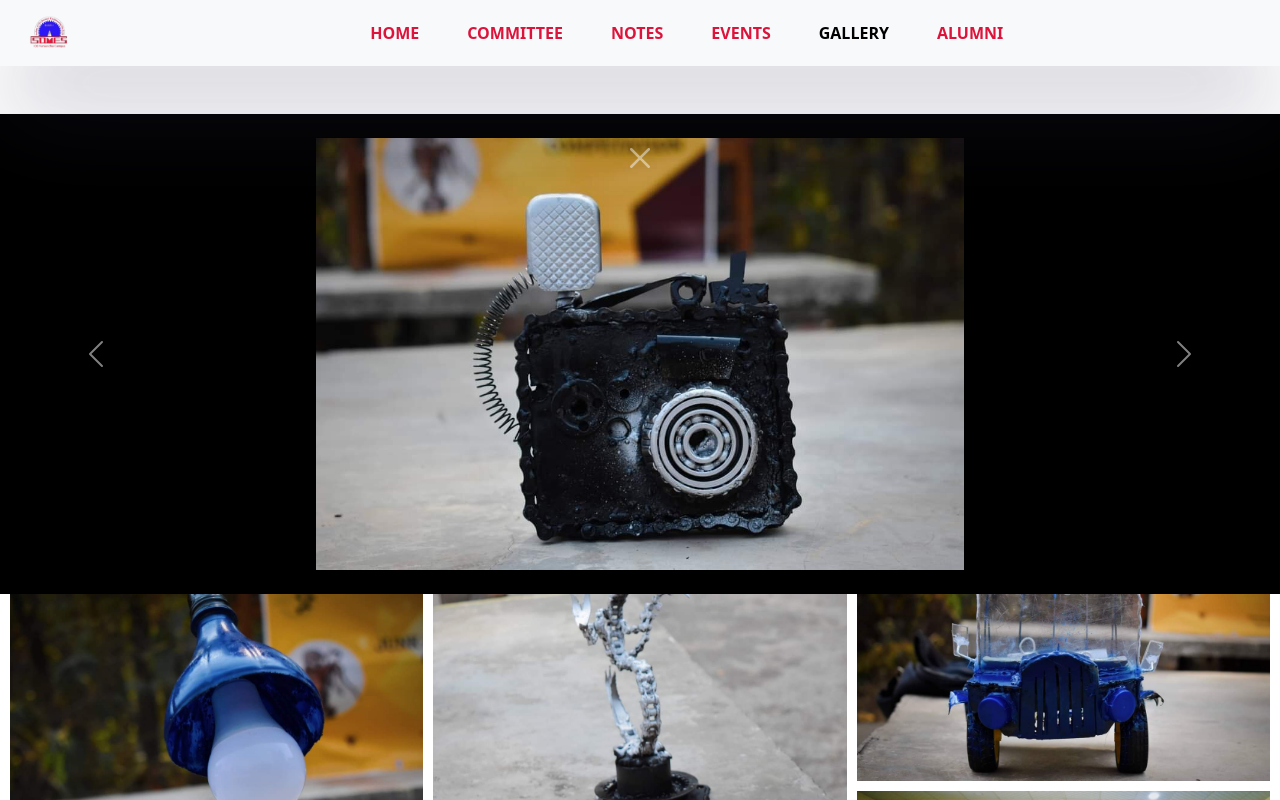
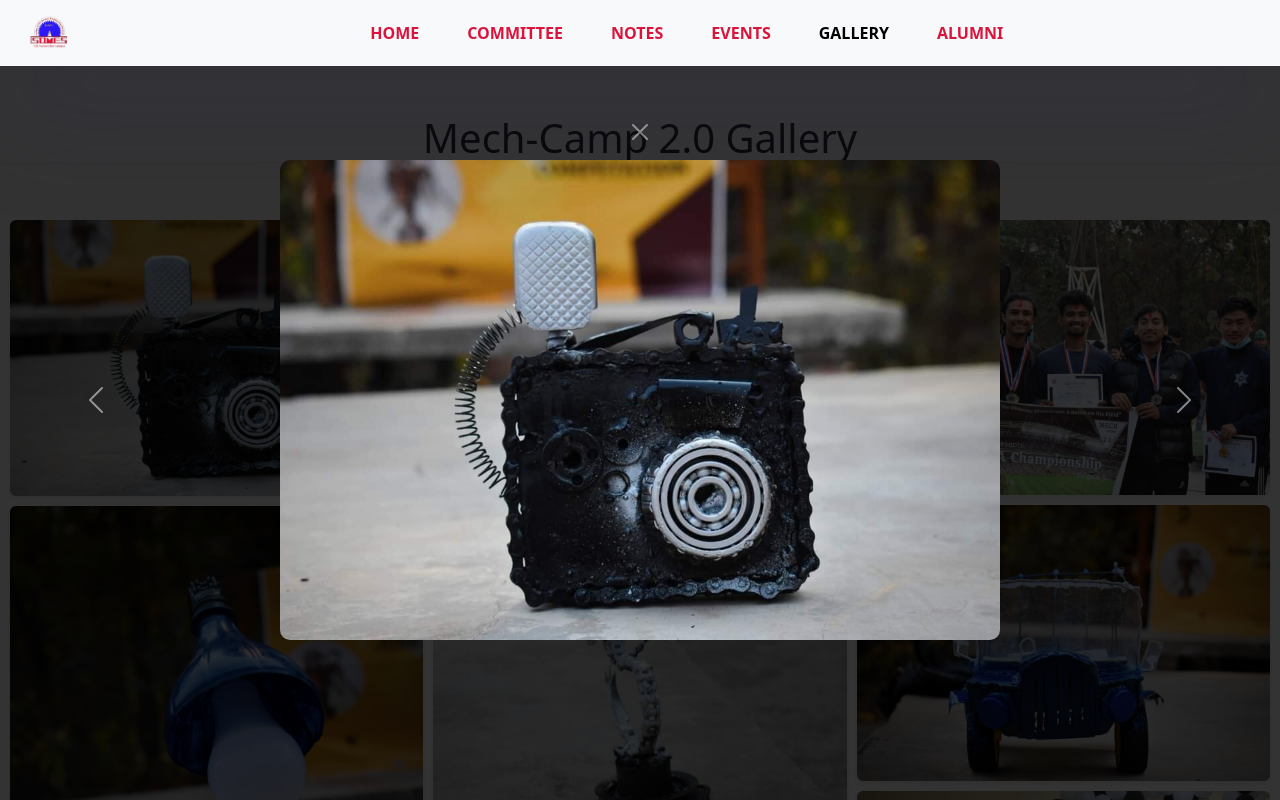
Before and after one commit to someserc/somes, a React (Create React App) app: page /somes/gallery in a window 1280 px wide. Both pictures are taken after a click on the picture 216 px from the left and 357 px from the top of the page. Shown: the top 800 px of the page. Built offline with nearby package versions, Linux system fonts and the light colour scheme.

Commit message:
gallery changes

```diff
--- a/src/data/gallery/gallery.js
+++ b/src/data/gallery/gallery.js
@@ -33,6 +33,10 @@ const gData = [
         "id":6,
         "image":IMG9,
     },
+    {
+        "id":14,
+        "image":IMG6,
+    },
      {
         "id":7,
         "image":IMG10,
@@ -61,10 +65,7 @@ const gData = [
         "id":13,
         "image":IMG16,
     },
-     {
-        "id":14,
-        "image":IMG6,
-    },
+
 
 ]
 
--- a/src/pages/gallery/Gal.js
+++ b/src/pages/gallery/Gal.js
@@ -4,6 +4,7 @@ import Masonry, {ResponsiveMasonry} from "react-responsive-masonry"
 import gData from "../../data/gallery/gallery.js";
 import { toast } from "react-toastify";
 const Gal = () => {
+  const isNonMobile = "maxWidth:600px";
   const [data,setData] = useState({img:'', i:0});
   const viewImage=(img,i)=>{
     setData({img,i})
@@ -40,14 +41,15 @@ const Gal = () => {
       {
         data.img &&
             <div style={{
-              width:"100%",
-              height:"60vh",
-              background:"black",
+              width:"100vw",
+              height:"100vh",
+              background:"rgba(0,0,0,0.8)",
               position:"fixed",
               display:"flex",
               justifyContent:"center",
               alignItems:"center",
-              overflow:"hidden"
+              overflow:"hidden",
+              top:"0"
 
 
             }} >
@@ -55,9 +57,14 @@ const Gal = () => {
                 <img src={data.img} style={{
                   width:"auto",
                   maxWidth:"90%",
-                  maxHeight:"90%"
-                }} alt="loading .." />
-               <button type="button" onClick={()=>imgAction() } className="btn-close btn-close-white btn-primary" style={{position:"absolute",top:"5%", color:"green"}} aria-label="Close">
+                  maxHeight:"60%",
+                  borderRadius:"10px"
+
+                }
+                }
+
+              alt="loading .." />
+               <button onClick={()=>imgAction() } className="btn-close btn-close-white" style={{position:"absolute",top:"15%"}} >
                 </button>
                  <button onClick={()=>imgAction("prev-img")} className="carousel-control-prev" data-slide="prev">
                   <span className="carousel-control-prev-icon" aria-hidden="true"></span>
@@ -82,6 +89,7 @@ const Gal = () => {
                             style={{width: "100%", display: "block", cursor:"pointer"}}
                             alt=""
                             onClick={()=>viewImage(image.image,i)}
+                            className="shadow-sm  rounded"
                         />
                     ))}
                 </Masonry>
```
Also changed, not shown: 13 other files (tests, documents, lock files or other folders).
